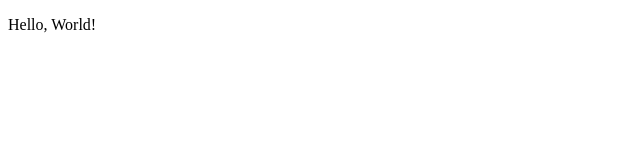
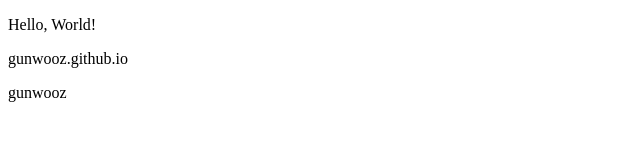
Before and after one commit to gunwooz/gunwooz.github.io, a plain HTML site: page index.html in a window 1280 px wide. Shown: the whole page, without its empty margins (0-640 px from the left). Drawn offline with Linux system fonts and the light colour scheme.

Commit message:
Update index.html

```diff
--- a/index.html
+++ b/index.html
@@ -8,5 +8,7 @@
 </head>
 <body>
   <p>Hello, World!</p>
+  <p>gunwooz.github.io</p>
+  <p>gunwooz</p>
 </body>
 </html>
```
